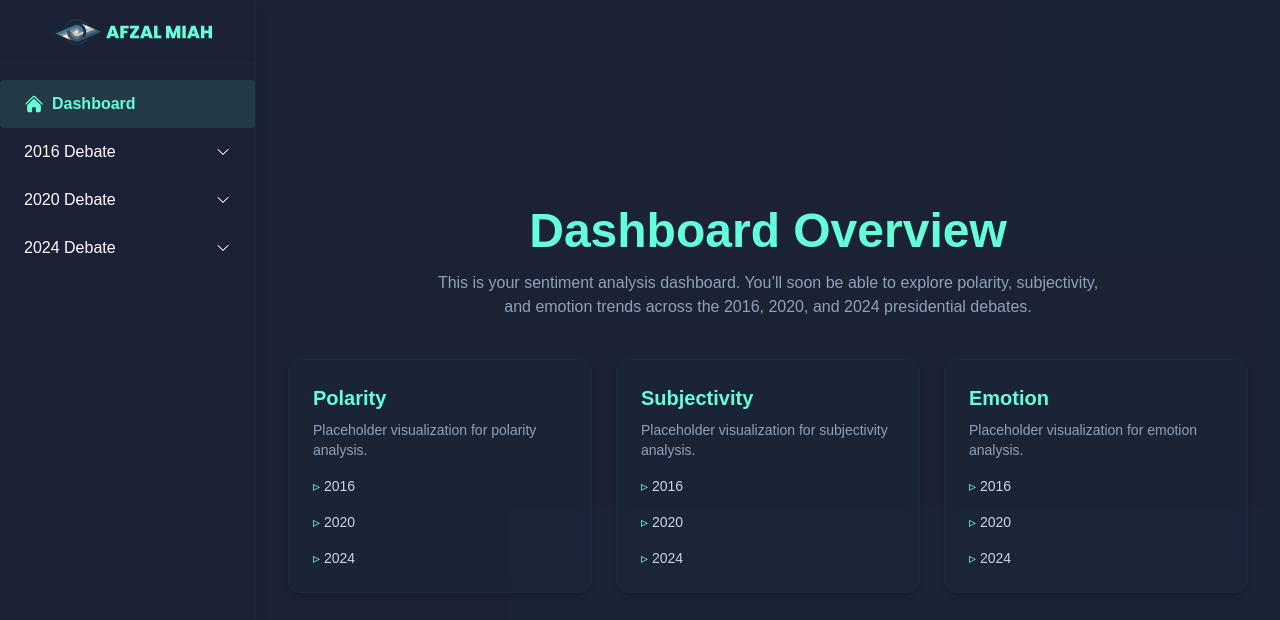
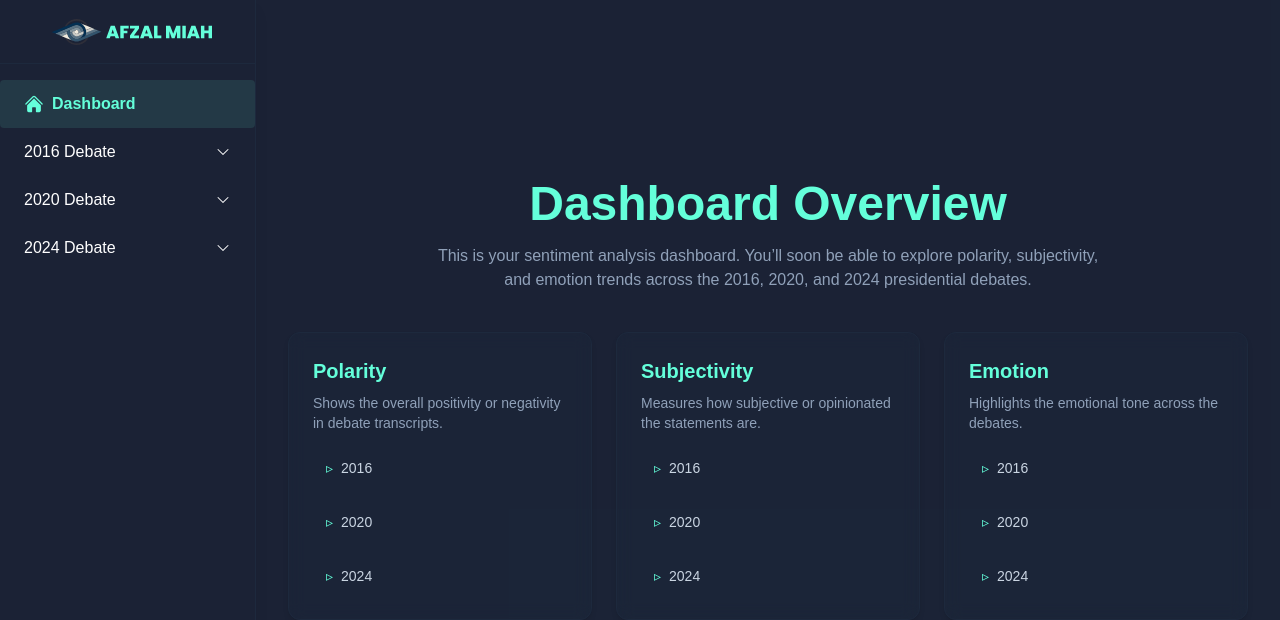
Before and after one commit to affyzal/sentiment-app, a Next.js app: page /dashboard in a window 1280 px wide. Shown: the top 620 px of the page. Built offline with nearby package versions, Linux system fonts and the light colour scheme.

Commit message:
dashboard updates

```diff
--- a/src/app/dashboard/page.tsx
+++ b/src/app/dashboard/page.tsx
@@ -45,21 +45,28 @@ const DashboardPage = () => {
             {metric}
           </h2>
           <p className="text-slate-400 text-sm">
-              Placeholder visualization for {metric.toLowerCase()} analysis.
+            {metric === "Polarity" && "Shows the overall positivity or negativity in debate transcripts."}
+            {metric === "Subjectivity" && "Measures how subjective or opinionated the statements are."}
+            {metric === "Emotion" && "Highlights the emotional tone across the debates."}
           </p>
           {years.map((t) => (
+            <Link
+              key={t}
+              href={`/${t}/${metric.toLowerCase().replace(" ", "-")}`}
+              className="block"
+            >
               <motion.section
-                  key={t}
-                  className="flex items-center gap-2 mt-4 text-sm text-slate-300 hover:text-[#64ffda] transition hover:underline hover:cursor-pointer"
+                className="flex items-center gap-2 mt-4 text-sm text-slate-300 px-3 py-2 rounded-lg border border-transparent
+                hover:border-[#64ffda] hover:text-[#64ffda] hover:bg-slate-800/30 transition cursor-pointer"
               >
-                  <Link href={`/${t}/${metric.toLowerCase().replace(" ", "-")}`}>
                 <span className="text-[#64ffda]">▹</span> {t}
+              </motion.section>
             </Link>
-                </motion.section>
-              ))
-            }
+          ))}
+
         </motion.div>
       ))}
+
       </div>
     </div>
   );
```
Lines whose indentation alone changed are shown as unchanged.
